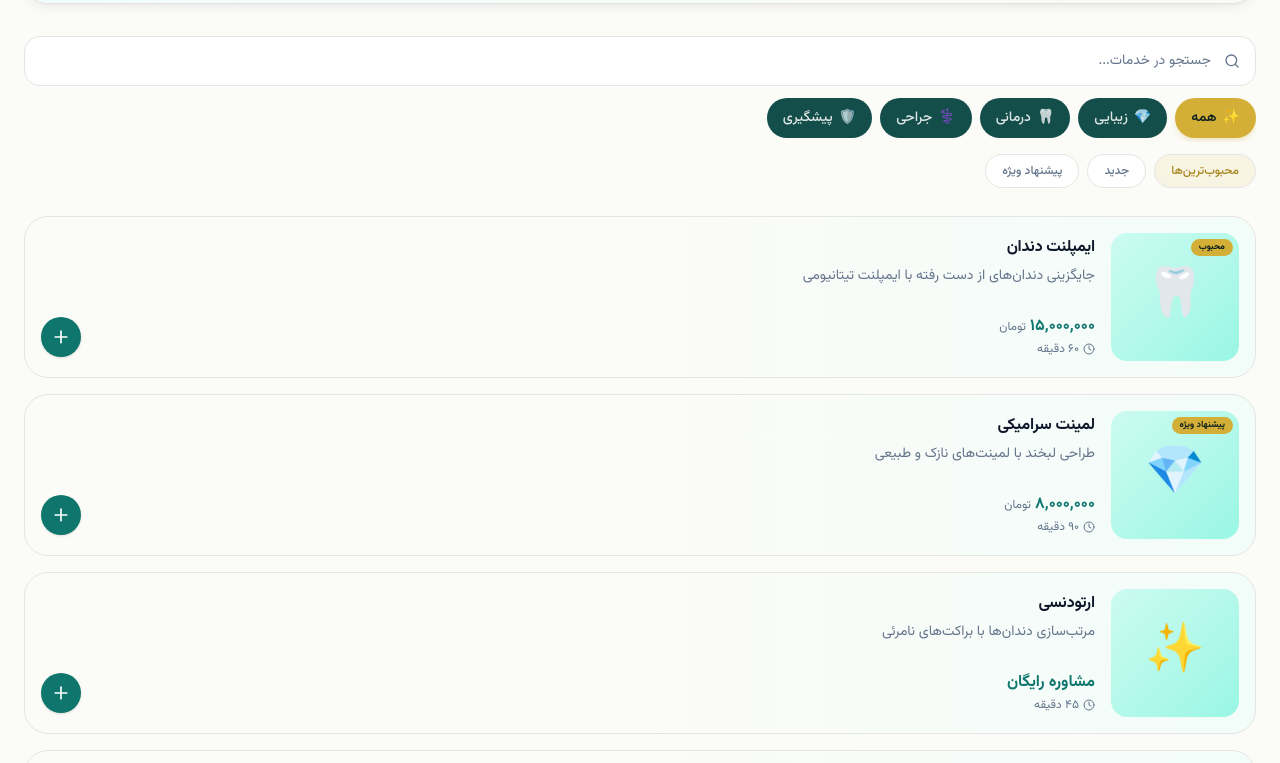
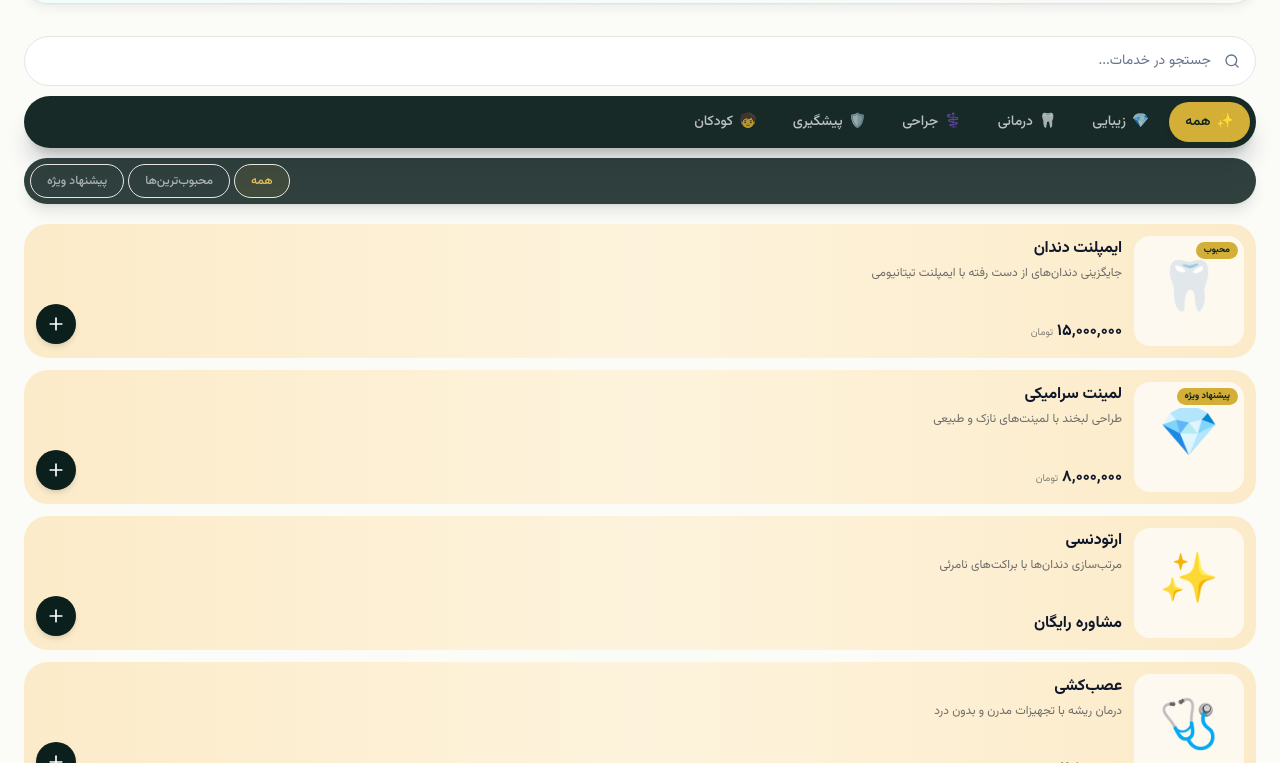
Before and after one commit to ksattari1384-gif/doctorDV2, a Next.js app: page / in a window 1280 px wide. Shown: the part 837-1600 px from the top of the page. Built offline with nearby package versions, Linux system fonts and the light colour scheme.

Commit message:
feat(site): make service filters and search functional

```diff
--- a/src/app/booking/page.tsx
+++ b/src/app/booking/page.tsx
@@ -123,7 +123,7 @@ export default function BookingPage() {
 
   // ─── Multi-step form ──────────────────────────
   return (
-    <div className="min-h-screen bg-background pb-56 md:pb-64">
+    <div className="min-h-screen bg-background pb-72 md:pb-80">
       {/* Header */}
       <div className="bg-gradient-to-br from-ink-900 via-brand-900 to-ink-900 pt-8 pb-12 md:pb-16 rounded-b-[32px]">
         <div className="container mx-auto px-4 md:px-6">
--- a/src/app/page.tsx
+++ b/src/app/page.tsx
@@ -3,8 +3,7 @@ import { Footer } from "@/components/site/footer";
 import { FloatingBar } from "@/components/site/floating-bar";
 import { MenuHero } from "@/components/site/menu-hero";
 import { AboutCard } from "@/components/site/about-card";
-import { ServiceFilters } from "@/components/site/service-filters";
-import { ServiceGrid } from "@/components/site/service-grid";
+import { ServicesSection } from "@/components/site/services-section";
 import { MenuCta } from "@/components/site/menu-cta";
 
 export default function HomePage() {
@@ -16,9 +15,9 @@ export default function HomePage() {
           enabled={true}
           videoUrl="https://commondatastorage.googleapis.com/gtv-videos-bucket/sample/ForBiggerBlazes.mp4"
         />
-<div className="container mx-auto px-4 md:px-6 relative z-10 pt-6 md:pt-8">          <AboutCard />
-          <ServiceFilters />
-          <ServiceGrid />
+        <div className="container mx-auto px-4 md:px-6 relative z-10 pt-6 md:pt-8">
+          <AboutCard />
+          <ServicesSection />
         </div>
       </main>
       <Footer />
--- a/src/components/site/service-filters.tsx
+++ b/src/components/site/service-filters.tsx
@@ -3,40 +3,7 @@
 import { useState } from "react";
 import { Search } from "lucide-react";
 import { cn } from "@/lib/utils";
-
-const MAIN_CATEGORIES = [
-  { id: "all", label: "همه", icon: "✨" },
-  { id: "cosmetic", label: "زیبایی", icon: "💎" },
-  { id: "therapeutic", label: "درمانی", icon: "🦷" },
-  { id: "surgery", label: "جراحی", icon: "⚕️" },
-  { id: "preventive", label: "پیشگیری", icon: "🛡️" },
-];
-
-const SUB_CATEGORIES: Record<string, { id: string; label: string }[]> = {
-  all: [
-    { id: "popular", label: "محبوب‌ترین‌ها" },
-    { id: "new", label: "جدید" },
-    { id: "special", label: "پیشنهاد ویژه" },
-  ],
-  cosmetic: [
-    { id: "laminate", label: "لمینت" },
-    { id: "composite", label: "کامپوزیت" },
-    { id: "whitening", label: "بلیچینگ" },
-  ],
-  therapeutic: [
-    { id: "root-canal", label: "عصب‌کشی" },
-    { id: "filling", label: "ترمیم" },
-    { id: "extraction", label: "کشیدن" },
-  ],
-  surgery: [
-    { id: "implant", label: "ایمپلنت" },
-    { id: "wisdom", label: "دندان عقل" },
-  ],
-  preventive: [
-    { id: "scaling", label: "جرم‌گیری" },
-    { id: "checkup", label: "معاینه" },
-  ],
-};
+import { MAIN_CATEGORIES, SUB_CATEGORIES } from "@/lib/data/services";
 
 type ServiceFiltersProps = {
   onCategoryChange?: (id: string) => void;
@@ -50,19 +17,19 @@ export function ServiceFilters({
   onSearch,
 }: ServiceFiltersProps) {
   const [activeCategory, setActiveCategory] = useState("all");
-  const [activeSub, setActiveSub] = useState("popular");
+  const [activeSub, setActiveSub] = useState("all");
   const [searchQuery, setSearchQuery] = useState("");
 
   const handleCategory = (id: string) => {
     setActiveCategory(id);
-    const firstSub = SUB_CATEGORIES[id]?.[0]?.id || "";
-    setActiveSub(firstSub);
+    setActiveSub("all");
     onCategoryChange?.(id);
-    onSubCategoryChange?.(firstSub);
+    onSubCategoryChange?.("all");
   };
 
   return (
-    <div className="mt-6 md:mt-8 space-y-3">
+    <div className="mt-6 md:mt-8 space-y-2.5">
+      {/* ─── Search bar (always visible) ──────────── */}
       <div className="relative">
         <Search className="absolute right-4 top-1/2 -translate-y-1/2 h-4 w-4 text-muted pointer-events-none" />
         <input
@@ -73,11 +40,13 @@ export function ServiceFilters({
             onSearch?.(e.target.value);
           }}
           placeholder="جستجو در خدمات..."
-          className="w-full rounded-2xl border border-border bg-surface pr-11 pl-4 py-3.5 text-sm placeholder:text-muted focus:border-brand-500 focus:outline-none focus:ring-2 focus:ring-brand-500/10 transition"
+          className="w-full rounded-full border border-border bg-surface pr-11 pl-4 py-3.5 text-sm placeholder:text-muted focus:border-brand-500 focus:outline-none focus:ring-2 focus:ring-brand-500/10 transition"
         />
       </div>
 
-      <div className="flex gap-2 overflow-x-auto pb-1 scrollbar-hide">
+      {/* ─── Main category chips ────────────────────── */}
+      <div className="flex items-center gap-1.5 rounded-full bg-ink-900/95 backdrop-blur-md p-1.5 shadow-xl shadow-ink-900/20">
+        <div className="flex-1 flex gap-1 overflow-x-auto scrollbar-hide">
           {MAIN_CATEGORIES.map((cat) => {
             const isActive = activeCategory === cat.id;
             return (
@@ -85,10 +54,10 @@ export function ServiceFilters({
                 key={cat.id}
                 onClick={() => handleCategory(cat.id)}
                 className={cn(
-                "flex shrink-0 items-center gap-1.5 rounded-full px-4 py-2.5 text-sm font-medium transition-all",
+                  "shrink-0 flex items-center gap-1.5 rounded-full px-4 py-2.5 text-sm font-medium transition-all whitespace-nowrap",
                   isActive
-                  ? "bg-gold-500 text-ink-900 shadow-md shadow-gold-500/20"
-                  : "bg-brand-900 text-white/85 hover:bg-brand-800"
+                    ? "bg-gold-500 text-ink-900 shadow-md"
+                    : "text-white/70 hover:bg-white/10 hover:text-white"
                 )}
               >
                 <span>{cat.icon}</span>
@@ -97,9 +66,13 @@ export function ServiceFilters({
             );
           })}
         </div>
+      </div>
 
-      {SUB_CATEGORIES[activeCategory] && (
-        <div className="flex gap-2 overflow-x-auto pb-1 scrollbar-hide">
+      {/* ─── Sub-categories ─────────────────────────── */}
+      {SUB_CATEGORIES[activeCategory] &&
+        SUB_CATEGORIES[activeCategory].length > 1 && (
+          <div className="flex items-center gap-1 rounded-full bg-ink-900/85 backdrop-blur-md p-1.5 shadow-lg shadow-ink-900/10">
+            <div className="flex-1 flex gap-1 overflow-x-auto scrollbar-hide justify-end">
               {SUB_CATEGORIES[activeCategory].map((sub) => {
                 const isActive = activeSub === sub.id;
                 return (
@@ -110,10 +83,10 @@ export function ServiceFilters({
                       onSubCategoryChange?.(sub.id);
                     }}
                     className={cn(
-                  "shrink-0 rounded-full border px-4 py-2 text-xs font-medium transition-all",
+                      "shrink-0 rounded-full border px-4 py-2 text-xs font-medium transition-all whitespace-nowrap",
                       isActive
-                    ? "border-gold-500 bg-gold-500/10 text-gold-700"
-                    : "border-border bg-surface text-muted hover:border-brand-300"
+                        ? "border-gold-500 bg-gold-500/10 text-gold-400"
+                        : "border-transparent text-white/60 hover:border-white/20 hover:text-white/90"
                     )}
                   >
                     {sub.label}
@@ -121,6 +94,7 @@ export function ServiceFilters({
                 );
               })}
             </div>
+          </div>
         )}
     </div>
   );
--- a/src/components/site/service-grid.tsx
+++ b/src/components/site/service-grid.tsx
@@ -1,73 +1,33 @@
 import Link from "next/link";
-import { Clock, Plus } from "lucide-react";
+import { Plus, Search } from "lucide-react";
+import type { Service } from "@/lib/data/services";
 
-const SERVICES = [
-  {
-    id: "implant",
-    name: "ایمپلنت دندان",
-    description: "جایگزینی دندان‌های از دست رفته با ایمپلنت تیتانیومی",
-    price: "۱۵,۰۰۰,۰۰۰",
-    duration: "۶۰ دقیقه",
-    emoji: "🦷",
-    tag: "محبوب",
-  },
-  {
-    id: "laminate",
-    name: "لمینت سرامیکی",
-    description: "طراحی لبخند با لمینت‌های نازک و طبیعی",
-    price: "۸,۰۰۰,۰۰۰",
-    duration: "۹۰ دقیقه",
-    emoji: "💎",
-    tag: "پیشنهاد ویژه",
-  },
-  {
-    id: "orthodontics",
-    name: "ارتودنسی",
-    description: "مرتب‌سازی دندان‌ها با براکت‌های نامرئی",
-    price: "مشاوره رایگان",
-    duration: "۴۵ دقیقه",
-    emoji: "✨",
-    tag: null,
-  },
-  {
-    id: "root-canal",
-    name: "عصب‌کشی",
-    description: "درمان ریشه با تجهیزات مدرن و بدون درد",
-    price: "۲,۵۰۰,۰۰۰",
-    duration: "۶۰ دقیقه",
-    emoji: "🩺",
-    tag: null,
-  },
-  {
-    id: "scaling",
-    name: "جرم‌گیری",
-    description: "پاک‌سازی تخصصی جرم و پلاک با اولتراسونیک",
-    price: "۸۰۰,۰۰۰",
-    duration: "۳۰ دقیقه",
-    emoji: "🛡️",
-    tag: null,
-  },
-  {
-    id: "pediatric",
-    name: "دندانپزشکی کودکان",
-    description: "درمان آرام و دوستانه برای کوچک‌ترها",
-    price: "۵۰۰,۰۰۰",
-    duration: "۳۰ دقیقه",
-    emoji: "🧒",
-    tag: null,
-  },
-];
+export function ServiceGrid({ services }: { services: Service[] }) {
+  if (services.length === 0) {
+    return (
+      <div className="mt-6 rounded-3xl bg-surface border border-border p-12 text-center">
+        <div className="inline-flex h-16 w-16 items-center justify-center rounded-full bg-brand-50 text-brand-700 mb-4">
+          <Search className="h-8 w-8" />
+        </div>
+        <h3 className="text-base font-bold text-ink-800 mb-1">
+          نتیجه‌ای یافت نشد
+        </h3>
+        <p className="text-sm text-muted">
+          با تغییر جستجو یا دسته‌بندی، دوباره امتحان کنید
+        </p>
+      </div>
+    );
+  }
 
-export function ServiceGrid() {
   return (
-    <div className="mt-6 space-y-3 md:space-y-4">
-      {SERVICES.map((service) => (
+    <div className="mt-5 space-y-3">
+      {services.map((service) => (
         <Link
           key={service.id}
           href={`/services/${service.id}`}
-          className="group flex items-stretch gap-3 md:gap-4 rounded-3xl bg-gradient-to-l from-brand-50/80 via-background to-gold-50/30 border border-brand-100/60 p-3 md:p-4 hover:border-brand-300 hover:shadow-elevated transition-all"
+          className="group flex items-stretch gap-3 rounded-3xl bg-gradient-to-l from-[#FCEBC9] via-[#FDF3DC] to-[#FCEBC9] p-3 hover:shadow-elevated transition-all"
         >
-          <div className="relative flex h-24 w-24 md:h-32 md:w-32 shrink-0 items-center justify-center rounded-2xl bg-gradient-to-br from-brand-100 to-brand-200 overflow-hidden">
+          <div className="relative flex h-[88px] w-[88px] md:h-[110px] md:w-[110px] shrink-0 items-center justify-center rounded-2xl bg-white/70 overflow-hidden">
             <div className="text-4xl md:text-5xl">{service.emoji}</div>
             {service.tag && (
               <div className="absolute top-1.5 right-1.5 rounded-full bg-gold-500 px-2 py-0.5 text-[9px] font-bold text-ink-900">
@@ -76,33 +36,27 @@ export function ServiceGrid() {
             )}
           </div>
 
-          <div className="flex flex-1 flex-col justify-between min-w-0 py-1">
+          <div className="flex flex-1 flex-col justify-between min-w-0 py-0.5">
             <div>
               <h3 className="text-sm md:text-base font-bold text-ink-800 leading-snug">
                 {service.name}
               </h3>
-              <p className="mt-1.5 text-xs md:text-sm text-muted leading-relaxed line-clamp-2">
+              <p className="mt-1 text-[11px] md:text-xs text-ink-800/60 leading-relaxed line-clamp-2">
                 {service.description}
               </p>
             </div>
 
-            <div className="mt-2 flex items-end justify-between">
-              <div>
-                <div className="text-sm md:text-base font-bold text-brand-700">
-                  {service.price}
-                  {service.price !== "مشاوره رایگان" && (
-                    <span className="text-[10px] md:text-xs font-normal text-muted mr-1">
-                      تومان
-                    </span>
-                  )}
-                </div>
-                <div className="flex items-center gap-1 mt-0.5 text-[10px] md:text-xs text-muted">
-                  <Clock className="h-3 w-3" />
-                  {service.duration}
-                </div>
+            <div className="flex items-end justify-between">
+              <div className="text-sm md:text-base font-bold text-ink-800">
+                {service.price}
+                {service.price !== "مشاوره رایگان" && (
+                  <span className="text-[10px] font-normal text-ink-800/50 mr-1">
+                    تومان
+                  </span>
+                )}
               </div>
 
-              <div className="flex h-9 w-9 md:h-10 md:w-10 shrink-0 items-center justify-center rounded-full bg-brand-700 text-white group-hover:bg-gold-500 group-hover:text-ink-900 transition-colors shadow-sm">
+              <div className="flex h-9 w-9 md:h-10 md:w-10 shrink-0 items-center justify-center rounded-full bg-ink-900 text-white group-hover:bg-gold-500 group-hover:text-ink-900 transition-colors shadow-md">
                 <Plus className="h-4 w-4 md:h-5 md:w-5" />
               </div>
             </div>
--- /dev/null
+++ b/src/components/site/services-section.tsx
@@ -0,0 +1,53 @@
+"use client";
+
+import { useMemo, useState } from "react";
+import { ServiceFilters } from "./service-filters";
+import { ServiceGrid } from "./service-grid";
+import { SERVICES } from "@/lib/data/services";
+
+export function ServicesSection() {
+  const [search, setSearch] = useState("");
+  const [category, setCategory] = useState("all");
+  const [subCategory, setSubCategory] = useState("all");
+
+  const filtered = useMemo(() => {
+    return SERVICES.filter((s) => {
+      if (search.trim()) {
+        const q = search.trim().toLowerCase();
+        if (
+          !s.name.toLowerCase().includes(q) &&
+          !s.description.toLowerCase().includes(q)
+        ) {
+          return false;
+        }
+      }
+
+      if (category !== "all" && s.category !== category) {
+        return false;
+      }
+
+      if (subCategory === "popular") {
+        if (s.tag !== "محبوب" && s.tag !== "پیشنهاد ویژه") return false;
+      }
+      if (subCategory === "special") {
+        if (s.tag !== "پیشنهاد ویژه") return false;
+      }
+
+      return true;
+    });
+  }, [search, category, subCategory]);
+
+  return (
+    <>
+      <ServiceFilters
+        onSearch={setSearch}
+        onCategoryChange={(c) => {
+          setCategory(c);
+          setSubCategory("all");
+        }}
+        onSubCategoryChange={setSubCategory}
+      />
+      <ServiceGrid services={filtered} />
+    </>
+  );
+}
--- /dev/null
+++ b/src/lib/data/services.ts
@@ -0,0 +1,114 @@
+export type ServiceCategory =
+  | "cosmetic"
+  | "therapeutic"
+  | "surgery"
+  | "preventive"
+  | "kids";
+
+export type Service = {
+  id: string;
+  name: string;
+  description: string;
+  price: string;
+  duration: string;
+  emoji: string;
+  category: ServiceCategory;
+  tag: string | null;
+};
+
+export const SERVICES: Service[] = [
+  {
+    id: "implant",
+    name: "ایمپلنت دندان",
+    description: "جایگزینی دندان‌های از دست رفته با ایمپلنت تیتانیومی",
+    price: "۱۵,۰۰۰,۰۰۰",
+    duration: "۶۰ دقیقه",
+    emoji: "🦷",
+    category: "surgery",
+    tag: "محبوب",
+  },
+  {
+    id: "laminate",
+    name: "لمینت سرامیکی",
+    description: "طراحی لبخند با لمینت‌های نازک و طبیعی",
+    price: "۸,۰۰۰,۰۰۰",
+    duration: "۹۰ دقیقه",
+    emoji: "💎",
+    category: "cosmetic",
+    tag: "پیشنهاد ویژه",
+  },
+  {
+    id: "orthodontics",
+    name: "ارتودنسی",
+    description: "مرتب‌سازی دندان‌ها با براکت‌های نامرئی",
+    price: "مشاوره رایگان",
+    duration: "۴۵ دقیقه",
+    emoji: "✨",
+    category: "cosmetic",
+    tag: null,
+  },
+  {
+    id: "root-canal",
+    name: "عصب‌کشی",
+    description: "درمان ریشه با تجهیزات مدرن و بدون درد",
+    price: "۲,۵۰۰,۰۰۰",
+    duration: "۶۰ دقیقه",
+    emoji: "🩺",
+    category: "therapeutic",
+    tag: null,
+  },
+  {
+    id: "scaling",
+    name: "جرم‌گیری",
+    description: "پاک‌سازی تخصصی جرم و پلاک با اولتراسونیک",
+    price: "۸۰۰,۰۰۰",
+    duration: "۳۰ دقیقه",
+    emoji: "🛡️",
+    category: "preventive",
+    tag: null,
+  },
+  {
+    id: "pediatric",
+    name: "دندانپزشکی کودکان",
+    description: "درمان آرام و دوستانه برای کوچک‌ترها",
+    price: "۵۰۰,۰۰۰",
+    duration: "۳۰ دقیقه",
+    emoji: "🧒",
+    category: "kids",
+    tag: null,
+  },
+];
+
+export const MAIN_CATEGORIES = [
+  { id: "all", label: "همه", icon: "✨" },
+  { id: "cosmetic", label: "زیبایی", icon: "💎" },
+  { id: "therapeutic", label: "درمانی", icon: "🦷" },
+  { id: "surgery", label: "جراحی", icon: "⚕️" },
+  { id: "preventive", label: "پیشگیری", icon: "🛡️" },
+  { id: "kids", label: "کودکان", icon: "🧒" },
+];
+
+export const SUB_CATEGORIES: Record<
+  string,
+  { id: string; label: string }[]
+> = {
+  all: [
+    { id: "all", label: "همه" },
+    { id: "popular", label: "محبوب‌ترین‌ها" },
+    { id: "special", label: "پیشنهاد ویژه" },
+  ],
+  cosmetic: [
+    { id: "all", label: "همه" },
+    { id: "popular", label: "محبوب" },
+  ],
+  therapeutic: [
+    { id: "all", label: "همه" },
+    { id: "popular", label: "محبوب" },
+  ],
+  surgery: [
+    { id: "all", label: "همه" },
+    { id: "popular", label: "محبوب" },
+  ],
+  preventive: [{ id: "all", label: "همه" }],
+  kids: [{ id: "all", label: "همه" }],
+};
```
Lines whose indentation alone changed are shown as unchanged.
